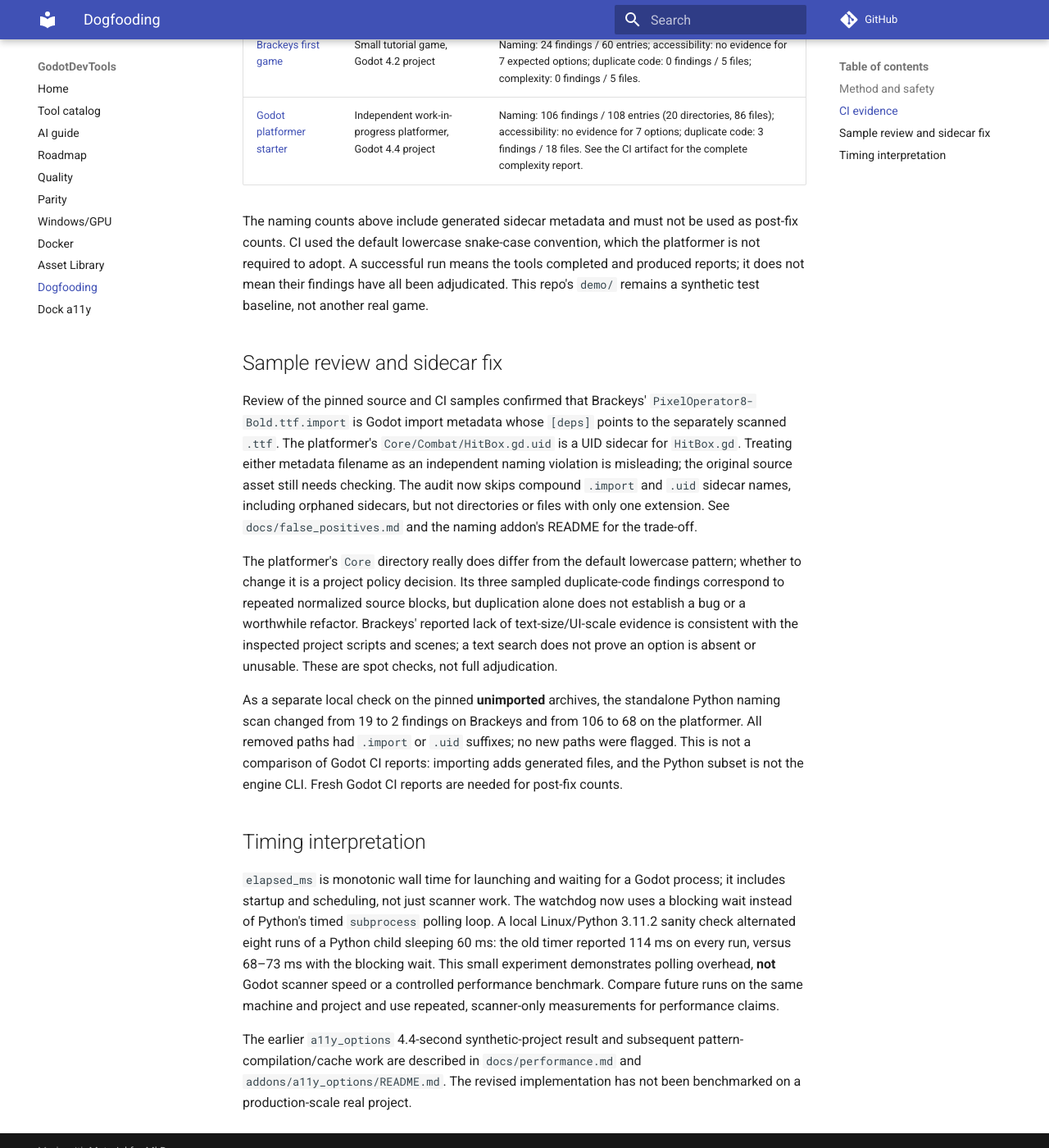
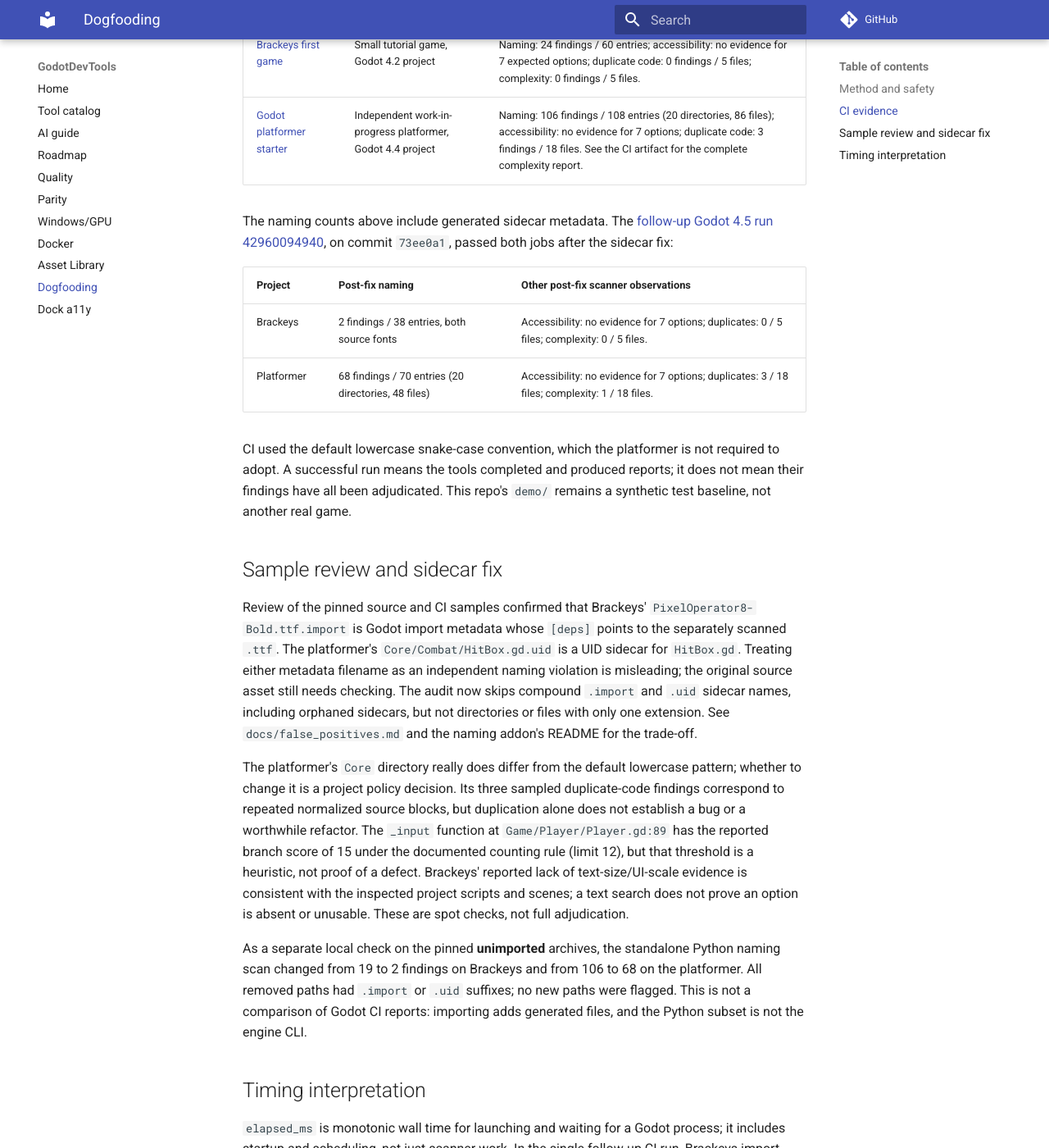
Before and after one commit to SeanShaffer88/GodotDevTools, an MkDocs documentation site: the page built from docs/DOGFOOD.md, in a window 1280 px wide and 1400 px high, scrolled down 1036 px. Shown: the whole window at 82% size. Built offline with MkDocs 1.6.1 and Material for MkDocs 9.7.7, drawn with Linux system fonts in a browser that asks for light colours; comment, search, counter and statistics services are not loaded; some of the changed text lies outside the part shown.

Commit message:
Record reviewed dogfood findings and CI evidence
Co-authored-by: arena-agent <297053741+arena-agent@users.noreply.github.com>

```diff
--- a/docs/DOGFOOD.md
+++ b/docs/DOGFOOD.md
@@ -24,18 +24,27 @@
 | [Brackeys first game](https://github.com/Brackeys/first-game-in-godot/tree/388257461dbd07b1e5020270c72fca48b30c493d) | Small tutorial game, Godot 4.2 project | Naming: 24 findings / 60 entries; accessibility: no evidence for 7 expected options; duplicate code: 0 findings / 5 files; complexity: 0 findings / 5 files. |
 | [Godot platformer starter](https://github.com/deanblackborough/godot-platformer/tree/5ce74ba7e3ffcd2e9339ebbca763b0a32bab1cf5) | Independent work-in-progress platformer, Godot 4.4 project | Naming: 106 findings / 108 entries (20 directories, 86 files); accessibility: no evidence for 7 options; duplicate code: 3 findings / 18 files. See the CI artifact for the complete complexity report. |
 
-The naming counts above include generated sidecar metadata and must not be used as post-fix counts. CI used the default lowercase snake-case convention, which the platformer is not required to adopt. A successful run means the tools completed and produced reports; it does not mean their findings have all been adjudicated. This repo's `demo/` remains a synthetic test baseline, not another real game.
+The naming counts above include generated sidecar metadata. The [follow-up Godot 4.5 run 42960094940](https://github.com/SeanShaffer88/GodotDevTools/actions/runs/42960094940), on commit `73ee0a1`, passed both jobs after the sidecar fix:
+
+| Project | Post-fix naming | Other post-fix scanner observations |
+|---|---|---|
+| Brackeys | 2 findings / 38 entries, both source fonts | Accessibility: no evidence for 7 options; duplicates: 0 / 5 files; complexity: 0 / 5 files. |
+| Platformer | 68 findings / 70 entries (20 directories, 48 files) | Accessibility: no evidence for 7 options; duplicates: 3 / 18 files; complexity: 1 / 18 files. |
+
+CI used the default lowercase snake-case convention, which the platformer is not required to adopt. A successful run means the tools completed and produced reports; it does not mean their findings have all been adjudicated. This repo's `demo/` remains a synthetic test baseline, not another real game.
 
 ## Sample review and sidecar fix
 
 Review of the pinned source and CI samples confirmed that Brackeys' `PixelOperator8-Bold.ttf.import` is Godot import metadata whose `[deps]` points to the separately scanned `.ttf`. The platformer's `Core/Combat/HitBox.gd.uid` is a UID sidecar for `HitBox.gd`. Treating either metadata filename as an independent naming violation is misleading; the original source asset still needs checking. The audit now skips compound `.import` and `.uid` sidecar names, including orphaned sidecars, but not directories or files with only one extension. See `docs/false_positives.md` and the naming addon's README for the trade-off.
 
-The platformer's `Core` directory really does differ from the default lowercase pattern; whether to change it is a project policy decision. Its three sampled duplicate-code findings correspond to repeated normalized source blocks, but duplication alone does not establish a bug or a worthwhile refactor. Brackeys' reported lack of text-size/UI-scale evidence is consistent with the inspected project scripts and scenes; a text search does not prove an option is absent or unusable. These are spot checks, not full adjudication.
+The platformer's `Core` directory really does differ from the default lowercase pattern; whether to change it is a project policy decision. Its three sampled duplicate-code findings correspond to repeated normalized source blocks, but duplication alone does not establish a bug or a worthwhile refactor. The `_input` function at `Game/Player/Player.gd:89` has the reported branch score of 15 under the documented counting rule (limit 12), but that threshold is a heuristic, not proof of a defect. Brackeys' reported lack of text-size/UI-scale evidence is consistent with the inspected project scripts and scenes; a text search does not prove an option is absent or unusable. These are spot checks, not full adjudication.
 
-As a separate local check on the pinned **unimported** archives, the standalone Python naming scan changed from 19 to 2 findings on Brackeys and from 106 to 68 on the platformer. All removed paths had `.import` or `.uid` suffixes; no new paths were flagged. This is not a comparison of Godot CI reports: importing adds generated files, and the Python subset is not the engine CLI. Fresh Godot CI reports are needed for post-fix counts.
+As a separate local check on the pinned **unimported** archives, the standalone Python naming scan changed from 19 to 2 findings on Brackeys and from 106 to 68 on the platformer. All removed paths had `.import` or `.uid` suffixes; no new paths were flagged. This is not a comparison of Godot CI reports: importing adds generated files, and the Python subset is not the engine CLI.
 
 ## Timing interpretation
 
-`elapsed_ms` is monotonic wall time for launching and waiting for a Godot process; it includes startup and scheduling, not just scanner work. The watchdog now uses a blocking wait instead of Python's timed `subprocess` polling loop. A local Linux/Python 3.11.2 sanity check alternated eight runs of a Python child sleeping 60 ms: the old timer reported 114 ms on every run, versus 68–73 ms with the blocking wait. This small experiment demonstrates polling overhead, **not** Godot scanner speed or a controlled performance benchmark. Compare future runs on the same machine and project and use repeated, scanner-only measurements for performance claims.
+`elapsed_ms` is monotonic wall time for launching and waiting for a Godot process; it includes startup and scheduling, not just scanner work. In the single follow-up CI run, Brackeys import took 9,184 ms and its four scanner processes took 149–150 ms each; platformer import took 5,947 ms and its scanners took 157–158 ms each. These are one-off process timings on separate hosted runners, not comparable scanner-only benchmarks.
+
+The watchdog now uses a blocking wait instead of Python's timed `subprocess` polling loop. A local Linux/Python 3.11.2 sanity check alternated eight runs of a Python child sleeping 60 ms: the old timer reported 114 ms on every run, versus 68–73 ms with the blocking wait. This small experiment demonstrates polling overhead, **not** Godot scanner speed or a controlled performance benchmark. Compare future runs on the same machine and project and use repeated, scanner-only measurements for performance claims.
 
 The earlier `a11y_options` 4.4-second synthetic-project result and subsequent pattern-compilation/cache work are described in `docs/performance.md` and `addons/a11y_options/README.md`. The revised implementation has not been benchmarked on a production-scale real project.
```
Also changed, not shown: addons/naming_conventions/README.md (+3 -1 lines), docs/PARITY.md (+2 -2 lines), docs/false_positives.md (+2 -2 lines).
